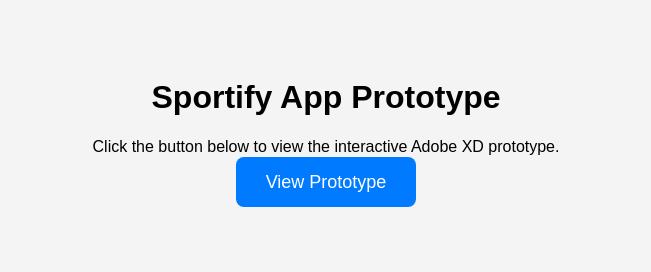
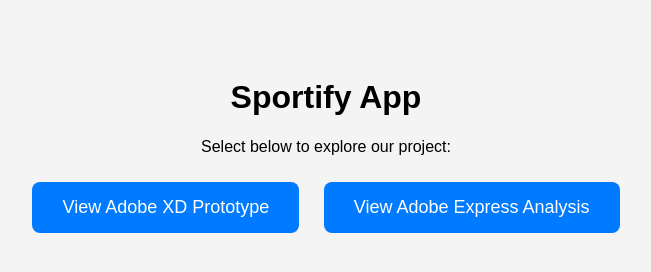
Before and after one commit to feliciajayasaputra/UX-Design-Project, a plain HTML site: page index.html in a window 1280 px wide. Shown: the whole page, without its empty margins (314-965 px from the left). Drawn offline with Linux system fonts and the light colour scheme.

Commit message:
Update index.html

```diff
--- a/index.html
+++ b/index.html
@@ -11,9 +11,11 @@
         background-color: #f4f4f4;
       }
       a.button {
+        display: inline-block;
         background-color: #007bff;
         color: white;
         padding: 15px 30px;
+        margin: 10px;
         text-decoration: none;
         border-radius: 8px;
         font-size: 18px;
@@ -24,10 +26,15 @@
     </style>
   </head>
   <body>
-    <h1>Sportify App Prototype</h1>
-    <p>Click the button below to view the interactive Adobe XD prototype.</p>
+    <h1>Sportify App</h1>
+    <p>Select below to explore our project:</p>
+
     <a class="button" href="https://xd.adobe.com/view/3eb696dd-7a2f-46c1-964b-df7911ac1206-6be5/?fullscreen&hints=off" target="_blank">
-      View Prototype
+      View Adobe XD Prototype
+    </a>
+
+    <a class="button" href="https://new.express.adobe.com/webpage/ImMyBeADWaqS7" target="_blank">
+      View Adobe Express Analysis
     </a>
   </body>
 </html>
```
